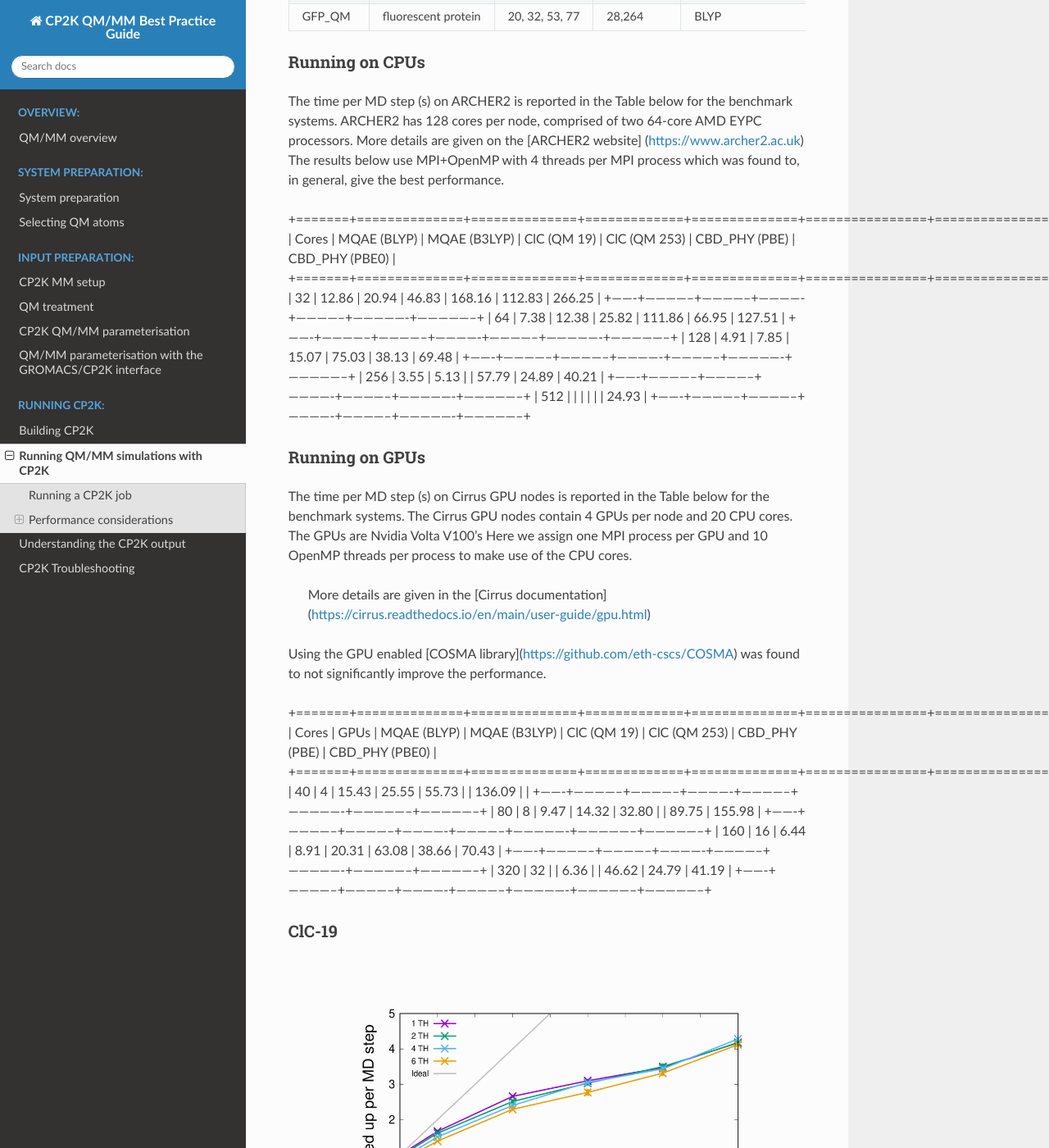
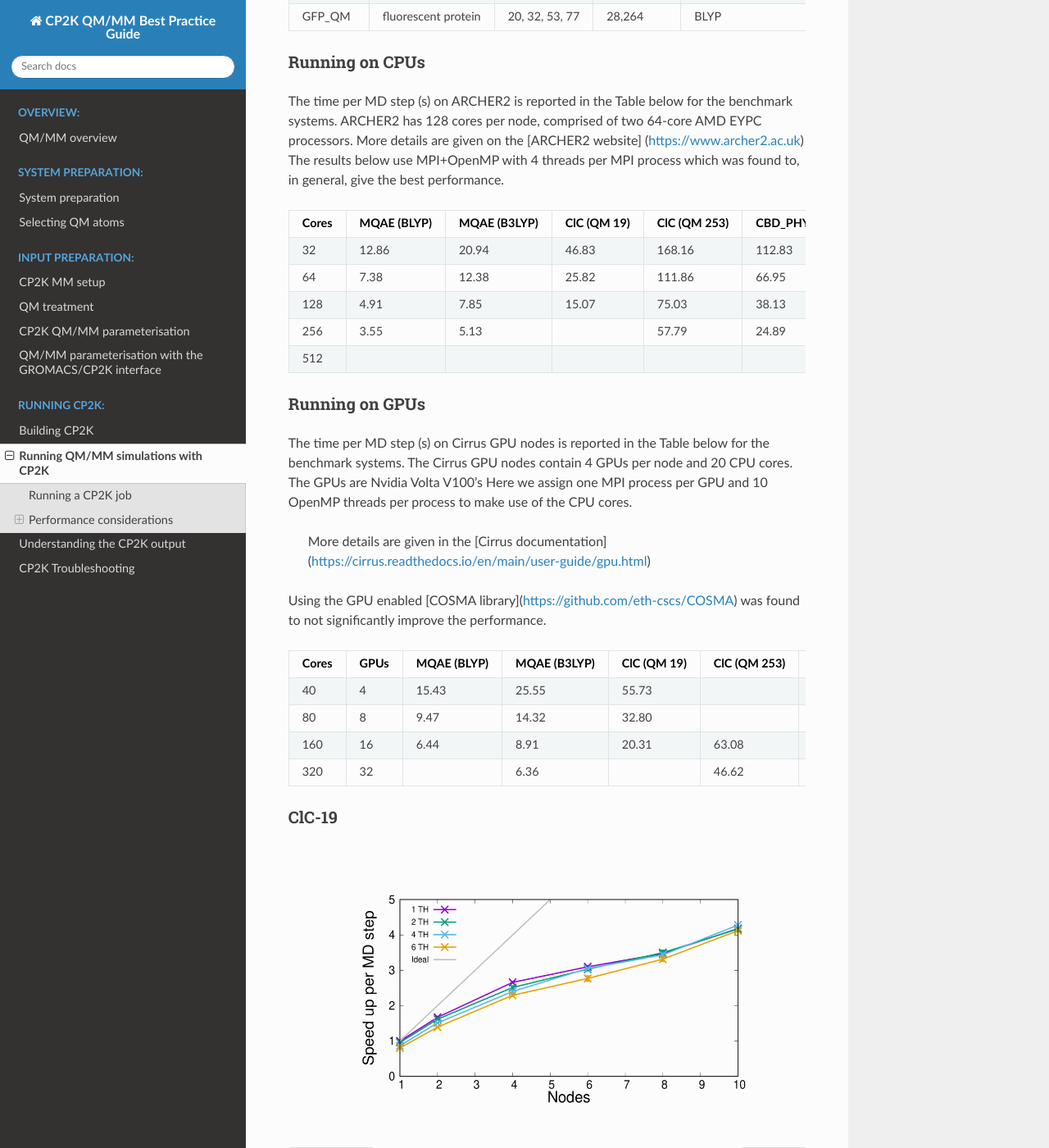
Before and after one commit to bioexcel/qmmm_bpg, a Sphinx documentation site: the page built from docs/running_cp2k/running_cp2k.rst, in a window 1280 px wide and 1400 px high, scrolled down 1107 px. Shown: the whole window at 82% size. Built offline with Sphinx 7.4.7 and the Read the Docs theme 2.0.0, drawn with Linux system fonts in a browser that asks for light colours.

Commit message:
Fix table

```diff
--- a/docs/running_cp2k/running_cp2k.rst
+++ b/docs/running_cp2k/running_cp2k.rst
@@ -63,7 +63,7 @@ The time per MD step (s) on ARCHER2 is reported in the Table below for the bench
 (https://www.archer2.ac.uk) The results below use MPI+OpenMP with 4 threads per MPI process which was found
 to, in general, give the best performance.
 
-+=======+==============+==============+=============+==============+================+=================+
++-------+--------------+--------------+-------------+--------------+----------------+-----------------+
 | Cores | MQAE  (BLYP) | MQAE (B3LYP) | ClC (QM 19) | ClC (QM 253) | CBD_PHY (PBE)  | CBD_PHY (PBE0)  |
 +=======+==============+==============+=============+==============+================+=================+
 | 32    | 12.86        | 20.94        | 46.83       | 168.16       | 112.83         | 266.25          |
@@ -88,17 +88,17 @@ Here we assign one MPI process per GPU and 10 OpenMP threads per process to make
 Using the GPU enabled [COSMA library](https://github.com/eth-cscs/COSMA) was found to not significantly
 improve the performance.
 
-+=======+==============+==============+=============+==============+================+=================+=================+
-| Cores | GPUs         | MQAE  (BLYP) | MQAE (B3LYP) | ClC (QM 19) | ClC (QM 253)   | CBD_PHY (PBE)   | CBD_PHY (PBE0)  |
-+=======+==============+==============+=============+==============+================+=================+=================+
-| 40    | 4            | 15.43        | 25.55       | 55.73        |                | 136.09          |                 |
-+-------+--------------+--------------+-------------+--------------+----------------+-----------------+-----------------+
-| 80    | 8            | 9.47         | 14.32       | 32.80        |                | 89.75           | 155.98          |
-+-------+--------------+--------------+-------------+--------------+----------------+-----------------+-----------------+
-| 160   | 16           | 6.44         | 8.91        | 20.31        | 63.08          | 38.66           | 70.43           |
-+-------+--------------+--------------+-------------+--------------+----------------+-----------------+-----------------+
-| 320   | 32           |              | 6.36        |              | 46.62          | 24.79           | 41.19           |
-+-------+--------------+--------------+-------------+--------------+----------------+-----------------+-----------------+
++-------+--------------+--------------+--------------+--------------+----------------+-----------------+-----------------+
+| Cores | GPUs         | MQAE  (BLYP) | MQAE (B3LYP) | ClC (QM 19)  | ClC (QM 253)   | CBD_PHY (PBE)   | CBD_PHY (PBE0)  |
++=======+==============+==============+==============+==============+================+=================+=================+
+| 40    | 4            | 15.43        | 25.55        | 55.73        |                | 136.09          |                 |
++-------+--------------+--------------+--------------+--------------+----------------+-----------------+-----------------+
+| 80    | 8            | 9.47         | 14.32        | 32.80        |                | 89.75           | 155.98          |
++-------+--------------+--------------+--------------+--------------+----------------+-----------------+-----------------+
+| 160   | 16           | 6.44         | 8.91         | 20.31        | 63.08          | 38.66           | 70.43           |
++-------+--------------+--------------+--------------+--------------+----------------+-----------------+-----------------+
+| 320   | 32           |              | 6.36         |              | 46.62          | 24.79           | 41.19           |
++-------+--------------+--------------+--------------+--------------+----------------+-----------------+-----------------+
 
 
 ClC-19
```
